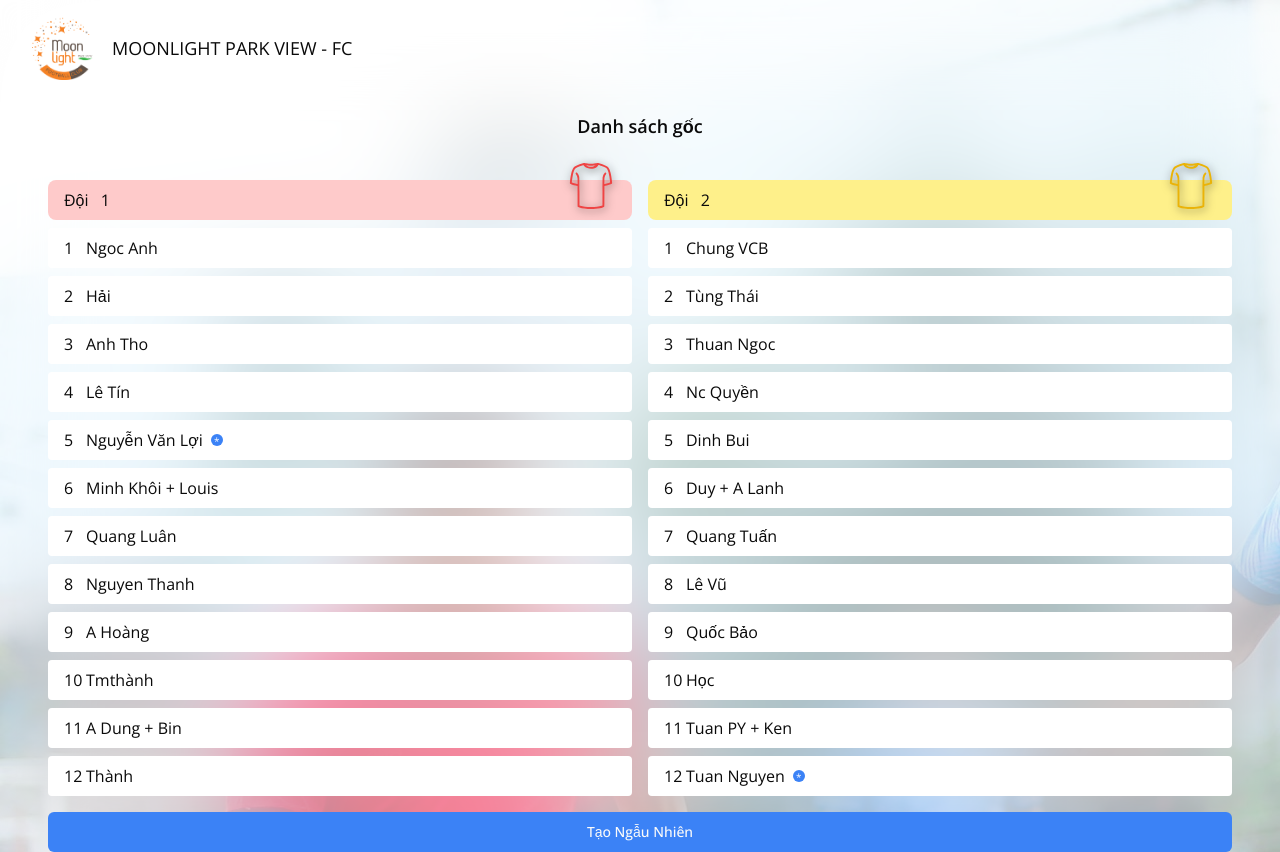
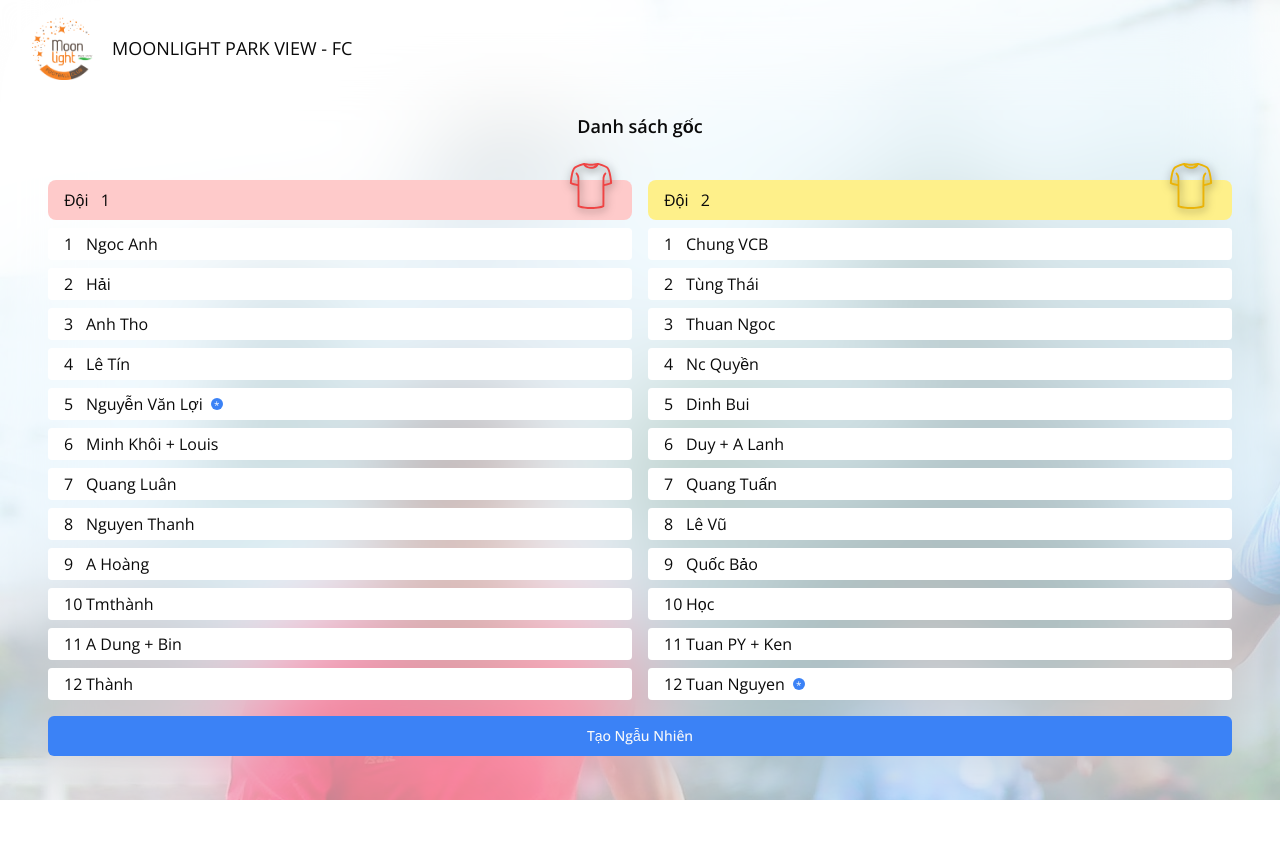
Before and after one commit to tuannguyen1702/split-teams, a Next.js app: page / in a window 1280 px wide. After the commit the page ends 800 px from the top, so only its background shows below. Built offline with nearby package versions, Linux system fonts and the light colour scheme.

Commit message:
Update MemberItem.tsx

```diff
--- a/src/app/_components/MemberItem.tsx
+++ b/src/app/_components/MemberItem.tsx
@@ -6,7 +6,7 @@ interface MemberItemProps extends MemberItemData {}
 export default function MemberItem(props: Readonly<MemberItemProps>) {
   const { index, id, name} = props;
   return (
-    <div className="flex rounded-sm bg-white text-left mt-2 py-2 px-2 md:px-4">
+    <div className="flex rounded-sm bg-white text-left mt-2 py-1 px-2 md:px-4">
         <div className="w-[22px]">{index}</div>
       <SafeHTMLRender id={id} isStyleContent htmlContent={name} className="flex items-center" />
       {/* <div>{isPlus ? "+" : ""}</div> */}
```
